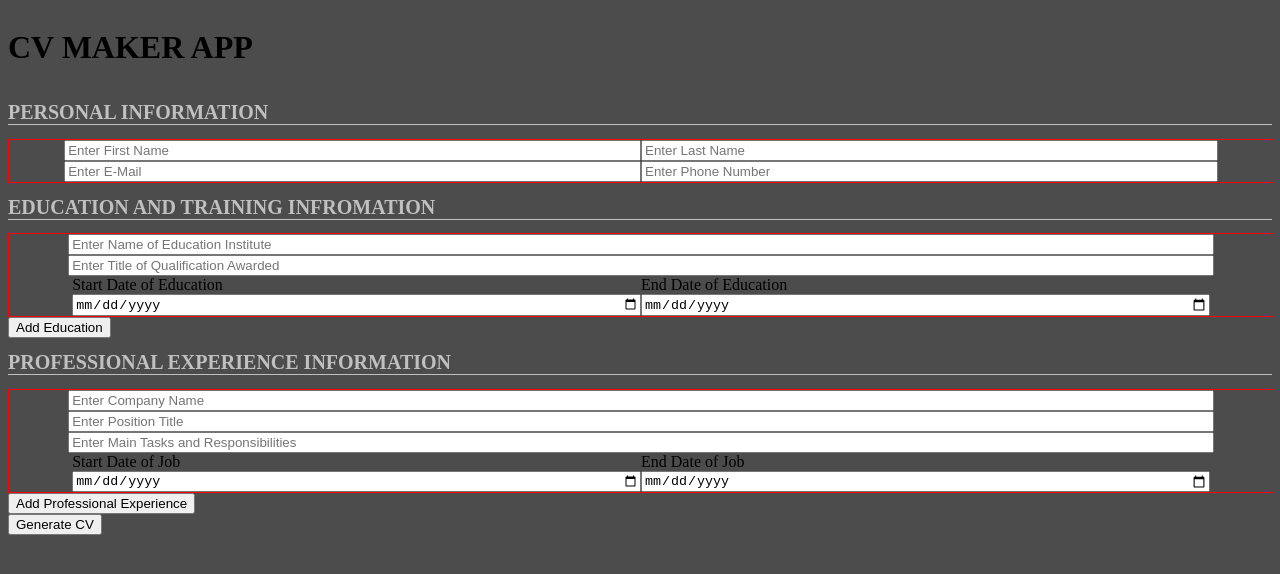
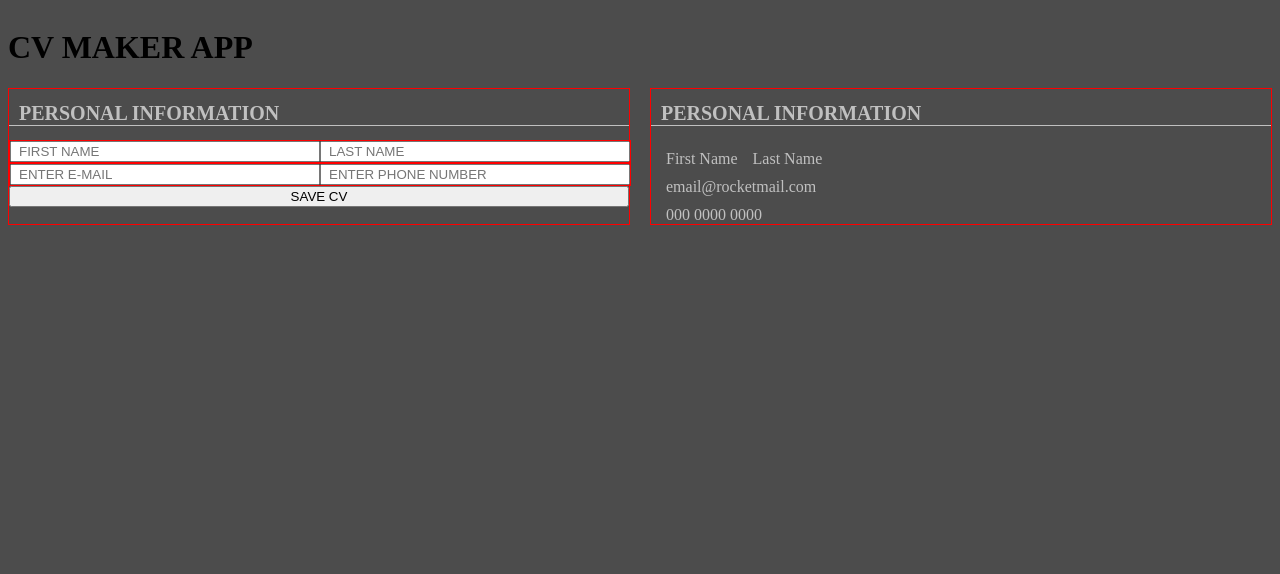
Before and after one commit to Maii0407/cv-project-react, a React (Create React App) app: page / in a window 1280 px wide. Shown: the top 574 px of the page. Built offline with nearby package versions, Linux system fonts and the light colour scheme.

Commit message:
gonna need to review about react js states before proceeding to the next step

```diff
--- a/src/App.css
+++ b/src/App.css
@@ -4,15 +4,49 @@
   flex-direction: column;
 }
 
+.content-container {
+  width: 100%;
+  display: flex;
+  flex-direction: row;
+}
+
+.nameContainer, .contactContainer {
+  border: 1px solid red;
+  width: 100%;
+  display: flex;
+  flex-direction: row;
+}
+
+#firstName, #lastName, #emailInput, #phoneNo {
+  width: 50%;
+  text-indent: 5px;
+}
+
 form {
+  width: 99%;
+  display: flex;
+  flex-direction: column;
+  border: 1px solid red;
+  margin-right: 10px;
+}
+
+.personal-container {
+  width: 100%;
   display: flex;
   flex-direction: column;
 }
 
+.personal-container .header-container h1 {
+  color: silver;
+  font-size: 20px;
+  border-bottom: 1px solid silver;
+  text-indent: 10px;
+}
+/*
 .perSection-wrapper .header-container h1,
 .eduSection-wrapper .header-container h1,
 .expSection-wrapper .header-container h1 {
     color: silver;
     font-size: 20px;
     border-bottom: 1px solid silver;
-}
+}*/
--- a/src/App.js
+++ b/src/App.js
@@ -1,39 +1,32 @@
 import React, { Component } from "react";
+
+import { Header } from './components/Header';
+import { ExampleCV } from "./components/ExampleCV";
+
 import './App.css';
-import { Header } from './components/Header';
-import { PerSection } from './components/PerSection';
-import { EduSection } from './components/EduSection';
-import { ExpSection } from './components/ExpSection';
 
 class App extends Component {
   render() {
     return (
       <div className='main-container' >
         <Header text='CV MAKER APP' />
-        <div className="form-container">
+        <div className='content-container'>
           <form>
-            <div className="perSection-wrapper">
+            <div className="personal-container">
               <Header text='PERSONAL INFORMATION'/>
-              <PerSection/>
+              <div className='nameContainer'>
+                <input type='text' id='firstName' placeholder='FIRST NAME'/>
+                <input type='text' id='lastName' placeholder='LAST NAME'/>
+              </div>
+              <div className='contactContainer'>
+                <input type='email' id='emailInput' placeholder='ENTER E-MAIL'/>
+                <input type='tel' id='phoneNo' minLength='8'
+                 maxLength='16' placeholder='ENTER PHONE NUMBER'/>
+              </div>
             </div>
-            <div className="eduSection-wrapper">
-              <Header text='EDUCATION AND TRAINING INFROMATION'/>
-              <EduSection/>
-            </div>
-            <div>
-              <button type='button'>Add Education</button>
-            </div>
-            <div className="expSection-wrapper">
-              <Header text='PROFESSIONAL EXPERIENCE INFORMATION'/>
-              <ExpSection/>
-            </div>
-            <div>
-              <button type='button'>Add Professional Experience</button>
-            </div>
-            <div>
-              <button type='submit'>Generate CV</button>
-            </div>
+            <button type='submit'>SAVE CV</button>
           </form>
+          <ExampleCV/>
         </div>
       </div>
     );
--- a/src/components/EduSection.js
+++ /dev/null
@@ -1,49 +0,0 @@
-import React, { Component } from 'react';
-import './styles/EduSection.css';
-
-class EduSection extends Component {
-    render() {
-        return (
-            <div className='eduSection-container'>
-                <input
-                 id='school-name'
-                 className='schoolName'
-                 type='text'
-                 placeholder='Enter Name of Education Institute'
-                 required
-                />
-                <input
-                 id='edu-title'
-                 className='titleName'
-                 type='text'
-                 placeholder='Enter Title of Qualification Awarded'
-                 required
-                />
-                <div className='eduDate-container'>
-                    <div className='eduStart-container'>
-                        <label for='eduStart-date'>Start Date of Education</label>
-                        <input
-                         id='eduStart-date'
-                         className='eduStartDate'
-                         name='eduStart-date'
-                         type='date'
-                         required
-                        />
-                    </div>
-                    <div className='eduEnd-container'>
-                        <label for='eduEnd-date'>End Date of Education</label>
-                        <input
-                         id='eduEnd-date'
-                         className='eduEndDate'
-                         name='eduEnd-date'
-                         type='date'
-                         required
-                        />
-                    </div>
-                </div>
-            </div>
-        )
-    }
-}
-
-export { EduSection }
--- /dev/null
+++ b/src/components/ExampleCV.js
@@ -0,0 +1,23 @@
+import React, { Component } from "react";
+
+import { Header } from './Header';
+
+import './styles/ExampleCV.css';
+
+class ExampleCV extends Component {
+    render() {
+        return (
+            <div className="cv-container">
+                <Header text='PERSONAL INFORMATION'/>
+                <div className="userName">
+                    <p>First Name</p>
+                    <p>Last Name</p>
+                </div>
+                <p>email@rocketmail.com</p>
+                <p>000 0000 0000</p>
+            </div>
+        )
+    }
+}
+
+export { ExampleCV }
--- a/src/components/ExpSection.js
+++ /dev/null
@@ -1,56 +0,0 @@
-import React, { Component } from 'react';
-import './styles/ExpSection.css';
-
-class ExpSection extends Component {
-    render() {
-        return (
-            <div className='expSection-container'>
-                <input
-                 id='company-name'
-                 className='companyName'
-                 type='text'
-                 placeholder='Enter Company Name'
-                 required
-                />
-                <input
-                 id='position-title'
-                 className='positionTitle'
-                 type='text'
-                 placeholder='Enter Position Title'
-                 required
-                />
-                <input
-                 id='main-task'
-                 className='mainTask'
-                 type='text'
-                 placeholder='Enter Main Tasks and Responsibilities'
-                 required
-                />
-                <div className='expDate-container'>
-                    <div className='expStart-container'>
-                        <label for='expStart-date'>Start Date of Job</label>
-                        <input
-                         id='expStart-date'
-                         name='expStart-date'
-                         className='expStartDate'
-                         type='date'
-                         required
-                        />
-                    </div>
-                    <div className='expEnd-container'>
-                        <label for='expEnd-date'>End Date of Job</label>
-                        <input
-                         id='expEnd-date'
-                         name='expEnd-date'
-                         className='expEndDate'
-                         type='date'
-                         required
-                        />
-                    </div>
-                </div>
-            </div>
-        )
-    }
-}
-
-export { ExpSection }
--- a/src/components/Header.js
+++ b/src/components/Header.js
@@ -1,4 +1,5 @@
 import React, { Component } from "react";
+
 import './styles/Header.css';
 
 class Header extends Component {
--- a/src/components/PerSection.js
+++ /dev/null
@@ -1,43 +0,0 @@
-import React, { Component } from 'react';
-import './styles/PerSection.css';
-
-class PerSection extends Component {
-    render() {
-        return(
-            <div className='perSection-container'>
-                <div className='name-container'>
-                    <input
-                     id='first-name'
-                     type='text'
-                     placeholder='Enter First Name'
-                     required
-                    />
-                    <input
-                     id='last-name'
-                     type='text'
-                     placeholder='Enter Last Name'
-                     required
-                    />
-                </div>
-                <div className='contact-container'>
-                    <input
-                     id='email'
-                     type='email'
-                     placeholder='Enter E-Mail'
-                     required
-                    />
-                    <input
-                     id='phone'
-                     type='tel'
-                     placeholder='Enter Phone Number'
-                     minLength='8'
-                     maxLength='16'
-                     required
-                    />
-                </div>
-            </div>
-        );
-    }
-}
-
-export { PerSection };
--- a/src/components/styles/EduSection.css
+++ /dev/null
@@ -1,24 +0,0 @@
-.eduSection-container {
-    width: 100%;
-    display: flex;
-    flex-direction: column;
-    border: 1px solid red;
-}
-
-.eduDate-container {
-    width: 100%;
-    display: flex;
-    flex-direction: row;
-    justify-content: center;
-}
-
-.eduStart-container, .eduEnd-container {
-    width: 45%;
-    display: flex;
-    flex-direction: column;
-}
-
-.schoolName, .titleName {
-    width: 90%;
-    align-self: center;
-}
--- /dev/null
+++ b/src/components/styles/ExampleCV.css
@@ -0,0 +1,25 @@
+p {
+    color: silver;
+    margin-left: 15px;
+    margin-top: 10px;
+    margin-bottom: 0;
+}
+.cv-container {
+    width: 99%;
+    display: flex;
+    flex-direction: column;
+    border: 1px solid red;
+    margin-left: 10px;
+}
+
+.cv-container .header-container h1 {
+    color: silver;
+    font-size: 20px;
+    border-bottom: 1px solid silver;
+    text-indent: 10px;
+}
+
+.userName {
+    display: flex;
+    flex-direction: row;
+}
--- a/src/components/styles/ExpSection.css
+++ /dev/null
@@ -1,24 +0,0 @@
-.expSection-container {
-    width: 100%;
-    display: flex;
-    flex-direction: column;
-    border: 1px solid red;
-}
-
-.expDate-container {
-    width: 100%;
-    display: flex;
-    flex-direction: row;
-    justify-content: center;
-}
-
-.expStart-container, .expEnd-container {
-    width: 45%;
-    display: flex;
-    flex-direction: column;
-}
-
-.companyName, .positionTitle, .mainTask {
-    width: 90%;
-    align-self: center;
-}
--- a/src/components/styles/PerSection.css
+++ /dev/null
@@ -1,20 +0,0 @@
-.perSection-container {
-    width: 100%;
-    border: 1px solid red;
-    display: flex;
-    flex-direction: column;
-}
-
-.name-container, .contact-container {
-    display: flex;
-    flex-direction: row;
-    justify-content: center;
-}
-
-.name-container input {
-    width: 45%;
-}
-
-.contact-container input {
-    width: 45%;
-}
```
Also changed, not shown: src/components/Overview.js (deleted, +0 -11 lines).
